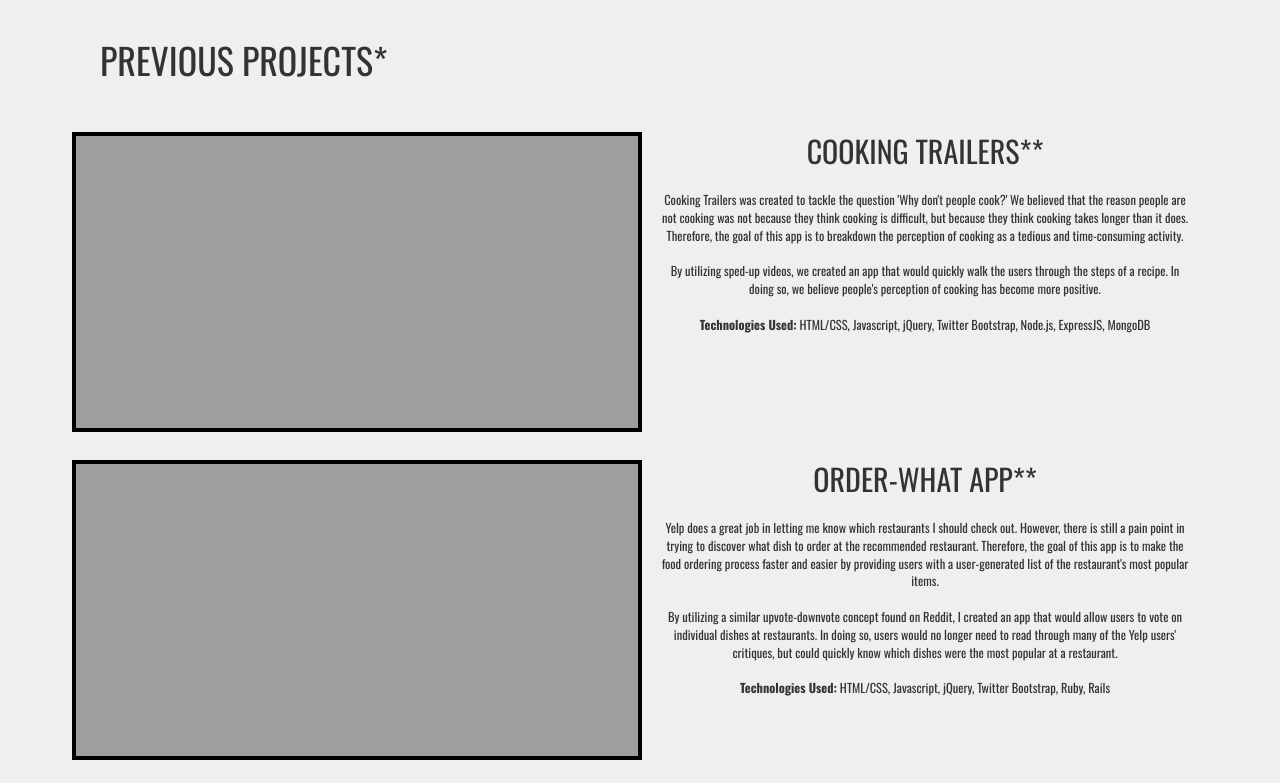
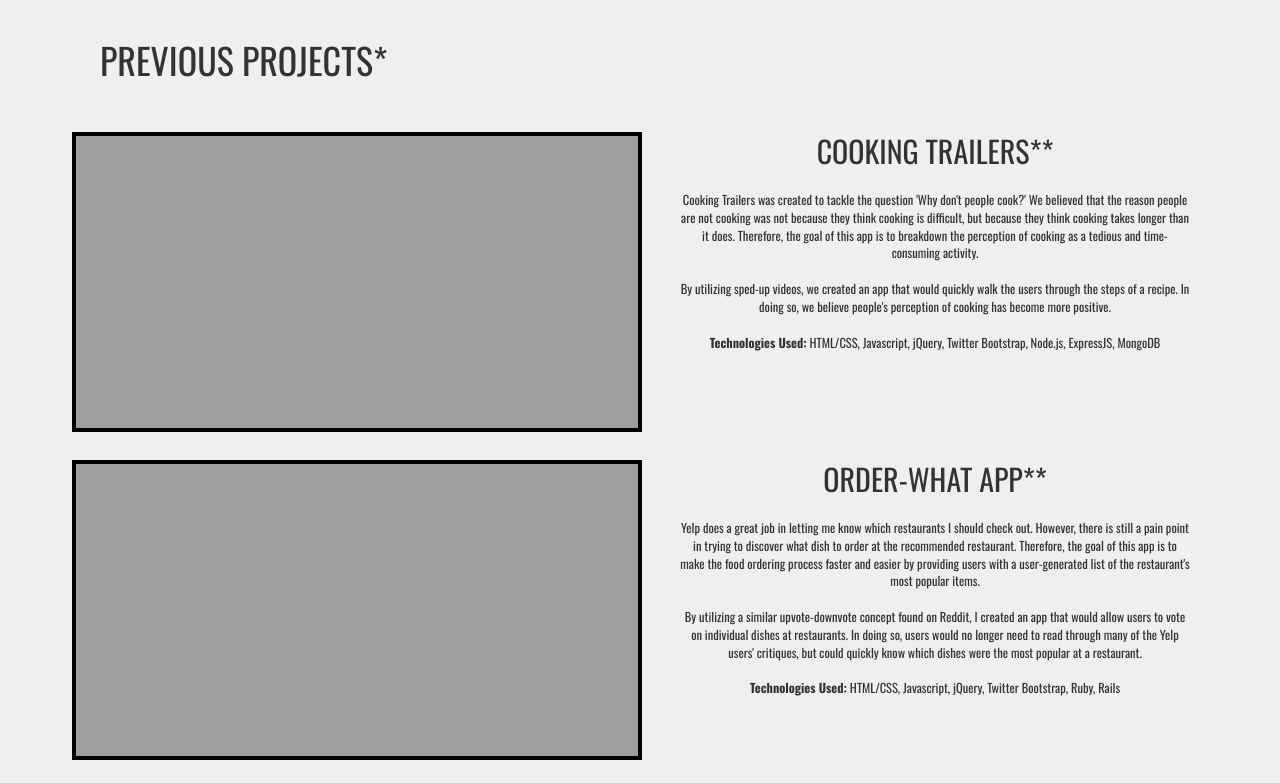
Before and after one commit to samyoshon/portfolio-website, a website: page index.html in a window 1280 px wide. Shown: the part 980-1763 px from the top of the page. Drawn offline with nearby package versions, Linux system fonts and the light colour scheme; files that its build step writes are made by us from their sources; a script that the page names is missing; files whose address does not match are found by name.

Commit message:
padding left change in paragraph

```diff
--- a/index.html
+++ b/index.html
@@ -18,6 +18,7 @@
 		<script src="js/scrollmagic/uncompressed/ScrollMagic.js"></script>
 		<script src="js/scrollmagic/uncompressed/plugins/animation.gsap.js"></script>
 		<script src="js/scrollmagic/uncompressed/plugins/debug.addIndicators.js"></script>
+		<script type="text/javascript" src="js/script.js"></script>
 		<meta name="viewport" content="width=device-width, initial-scale=1.0">
 	</head>
 
@@ -132,5 +133,4 @@
 		</div>
 
 	</body>
-	<script type="text/javascript" src="js/script.js"></script>
 </html>
--- a/script/css/style.css
+++ b/script/css/style.css
@@ -121,7 +121,7 @@ body {
 
 	#paragraph-flex {
 		box-sizing: border-box;
-		padding-left: 20px;
+		padding-left: 40px;
 		padding-right: 20px;
 	}
 
```
